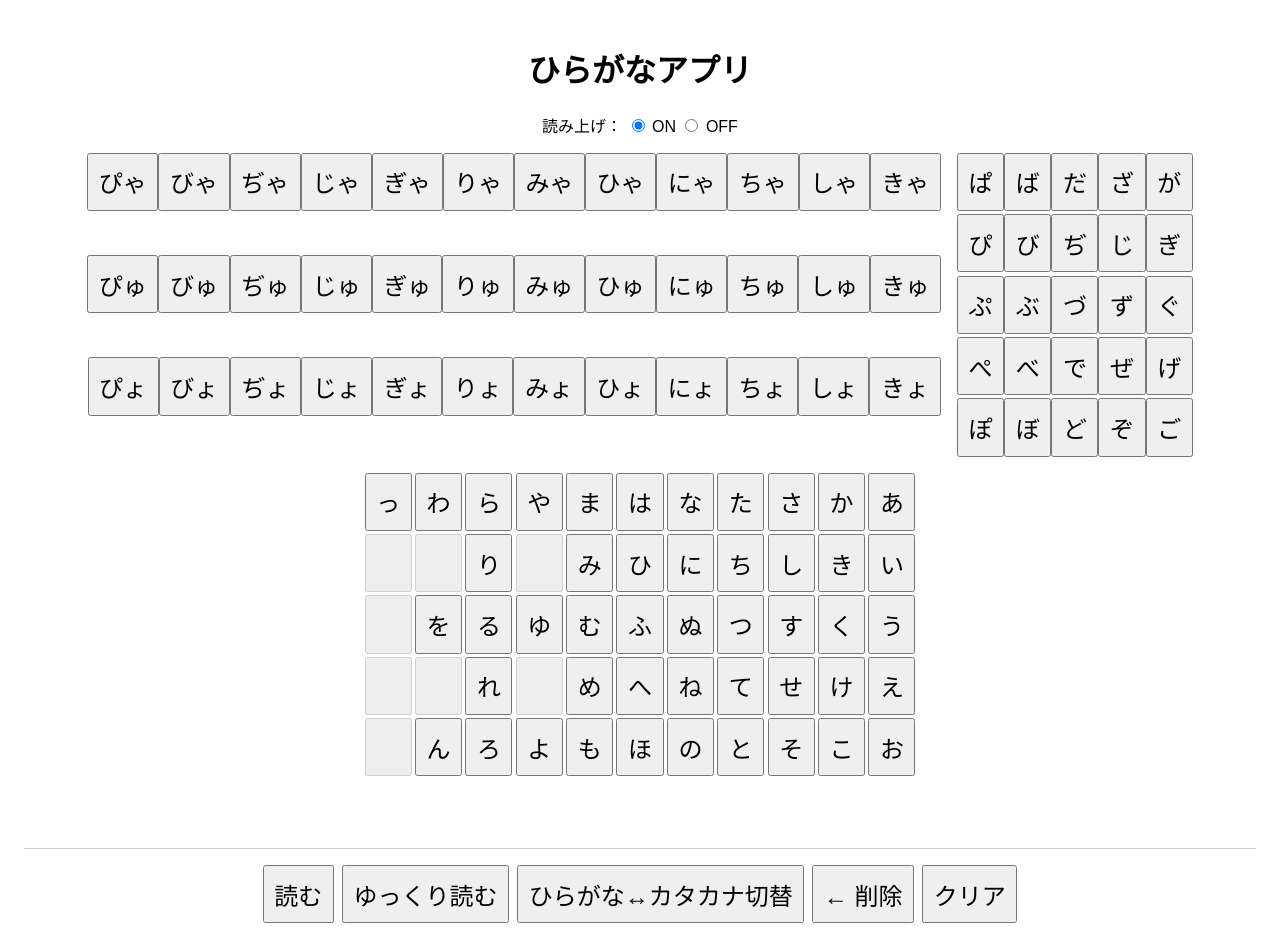
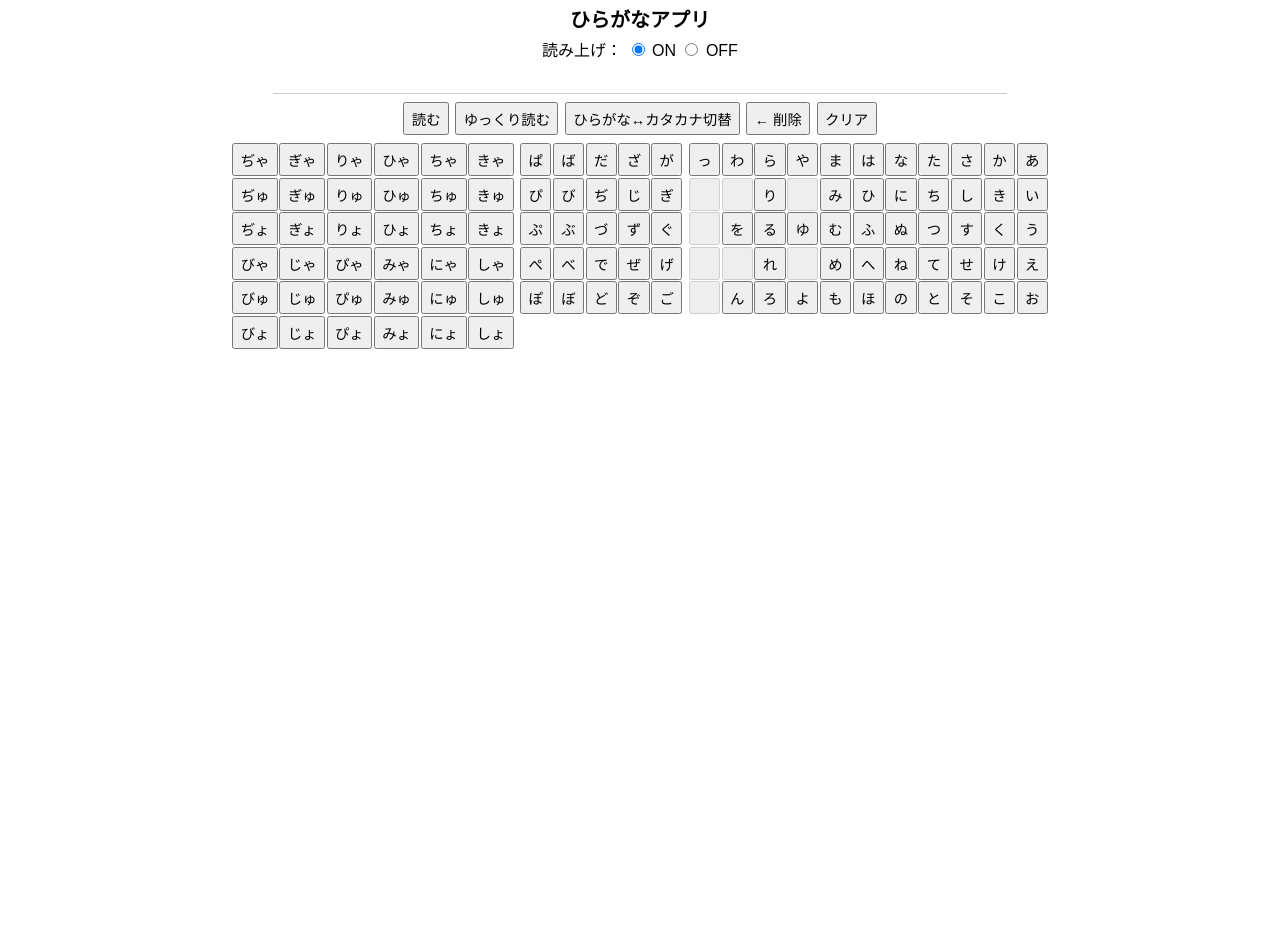
Before and after one commit to tkk-fk/hiragana1, a plain HTML site: page index.html in a window 1280 px wide. After the commit the page ends 800 px from the top, so only its background shows below. Drawn offline with Linux system fonts and the light colour scheme.

Commit message:
Update index.html

```diff
--- a/index.html
+++ b/index.html
@@ -1,34 +1,50 @@
+
 <!DOCTYPE html>
 <html lang="ja">
 <head>
-  <meta charset="UTF-8">
-  <meta name="viewport" content="width=device-width, initial-scale=1.0">
-  <title>ひらがなアプリ（スマホ対応）</title>
+  <meta charset="UTF-8" />
+  <meta name="viewport" content="width=device-width, initial-scale=1.0" />
+  <title>ひらがなアプリ（1画面完結）</title>
   <style>
-    body {
+    html, body {
+      height: 100%;
+      margin: 0;
+      padding: 0;
       font-family: sans-serif;
-      padding: 1rem;
-      text-align: center;
+      display: flex;
+      flex-direction: column;
+      align-items: center;
+      justify-content: flex-start;
+    }
+    h1 {
+      font-size: 2.5vh;
+      margin: 0.5vh;
     }
     .container {
       display: flex;
       justify-content: center;
-      gap: 1rem;
+      align-items: flex-start;
+      gap: 0.5vw;
       flex-wrap: wrap;
+      max-width: 100vw;
+      overflow: hidden;
     }
+    .kana-grid, .voiced-grid, .youon-grid {
+  display: grid;
+  gap: 0.2vh;
+  grid-template-columns: repeat(6, 1fr);
+}
     .kana-grid {
-      display: grid;
-      grid-template-columns: repeat(11, auto);
-      gap: 0.2rem;
+      grid-template-columns: repeat(11, 1fr);
     }
-    .voiced-grid, .youon-grid {
-      display: grid;
-      gap: 0.2rem;
+    .voiced-grid {
+      grid-template-columns: repeat(5, 1fr);
     }
     .kana-button, .read-button {
-      font-size: 1.5rem;
-      padding: 0.6rem;
-      min-width: 2.8rem;
+      font-size: 1.8vh;
+      padding: 0.5vh 0.5vw;
+      min-width: 2.5vh;
+      min-height: 3vh;
       transition: background-color 0.2s;
     }
     .kana-button:active {
@@ -36,59 +52,47 @@
       color: white;
     }
     .output {
-      font-size: 2rem;
-      margin-top: 1rem;
-      min-height: 2.5rem;
+      font-size: 2vh;
+      margin: 1vh 0;
+      height: 3vh;
       border-bottom: 1px solid #ccc;
-      padding: 0.5rem;
-      word-break: break-all;
+      width: 90%;
+      text-align: center;
+      overflow-wrap: break-word;
     }
     .controls {
-      margin-top: 1rem;
       display: flex;
+      gap: 0.5vw;
       flex-wrap: wrap;
-      gap: 0.5rem;
       justify-content: center;
+      margin-bottom: 1vh;
     }
-
-    /* スマホ用スタイル */
-    @media (max-width: 768px) {
+    @media (orientation: portrait) {
       .kana-grid {
-        grid-template-columns: repeat(5, auto);
-      }
-      .kana-button, .read-button {
-        font-size: 1.3rem;
-        padding: 0.5rem;
-        min-width: 2.5rem;
-      }
-      .output {
-        font-size: 1.5rem;
+        grid-template-columns: repeat(5, 1fr);
       }
     }
   </style>
 </head>
 <body>
   <h1>ひらがなアプリ</h1>
-
-  <p>読み上げ：
+  <div>
+    読み上げ：
     <label><input type="radio" name="speak" value="on" checked> ON</label>
     <label><input type="radio" name="speak" value="off"> OFF</label>
-  </p>
-
-  <div class="container">
-    <div class="youon-grid" id="youonGrid"></div>
-    <div class="voiced-grid" id="voicedGrid"></div>
-    <div class="kana-grid" id="kanaGrid"></div>
   </div>
-
   <div class="output" id="output"></div>
-
   <div class="controls">
     <button class="read-button" onclick="readKana(false)">読む</button>
     <button class="read-button" onclick="readKana(true)">ゆっくり読む</button>
     <button class="read-button" onclick="toggleKanaMode()">ひらがな↔カタカナ切替</button>
     <button class="read-button" onclick="deleteLastChar()">← 削除</button>
     <button class="read-button" onclick="clearText()">クリア</button>
+  </div>
+  <div class="container">
+    <div class="youon-grid" id="youonGrid"></div>
+    <div class="voiced-grid" id="voicedGrid"></div>
+    <div class="kana-grid" id="kanaGrid"></div>
   </div>
 
   <script>
@@ -109,9 +113,12 @@
     ];
 
     const youonGridData = [
-      ["ぴゃ","びゃ","ぢゃ","じゃ","ぎゃ","りゃ","みゃ","ひゃ","にゃ","ちゃ","しゃ","きゃ"],
-      ["ぴゅ","びゅ","ぢゅ","じゅ","ぎゅ","りゅ","みゅ","ひゅ","にゅ","ちゅ","しゅ","きゅ"],
-      ["ぴょ","びょ","ぢょ","じょ","ぎょ","りょ","みょ","ひょ","にょ","ちょ","しょ","きょ"]
+        ["ぢゃ", "ぎゃ", "りゃ", "ひゃ", "ちゃ", "きゃ"],
+  ["ぢゅ", "ぎゅ", "りゅ", "ひゅ", "ちゅ", "きゅ"],
+  ["ぢょ", "ぎょ", "りょ", "ひょ", "ちょ", "きょ"],
+  ["びゃ", "じゃ", "ぴゃ", "みゃ", "にゃ", "しゃ"],
+  ["びゅ", "じゅ", "ぴゅ", "みゅ", "にゅ", "しゅ"],
+  ["びょ", "じょ", "ぴょ", "みょ", "にょ", "しょ"]
     ];
 
     const hiraToKataMap = {
@@ -179,14 +186,10 @@
 
     kanaGridData.forEach(row => row.forEach(char => kanaGrid.appendChild(createButton(char))));
     voicedGridData.forEach(row => {
-      const rowDiv = document.createElement("div");
-      row.forEach(char => rowDiv.appendChild(createButton(char)));
-      voicedGrid.appendChild(rowDiv);
+      row.forEach(char => voicedGrid.appendChild(createButton(char)));
     });
     youonGridData.forEach(row => {
-      const rowDiv = document.createElement("div");
-      row.forEach(char => rowDiv.appendChild(createButton(char)));
-      youonGrid.appendChild(rowDiv);
+      row.forEach(char => youonGrid.appendChild(createButton(char)));
     });
 
     function toggleKanaMode() {
```
